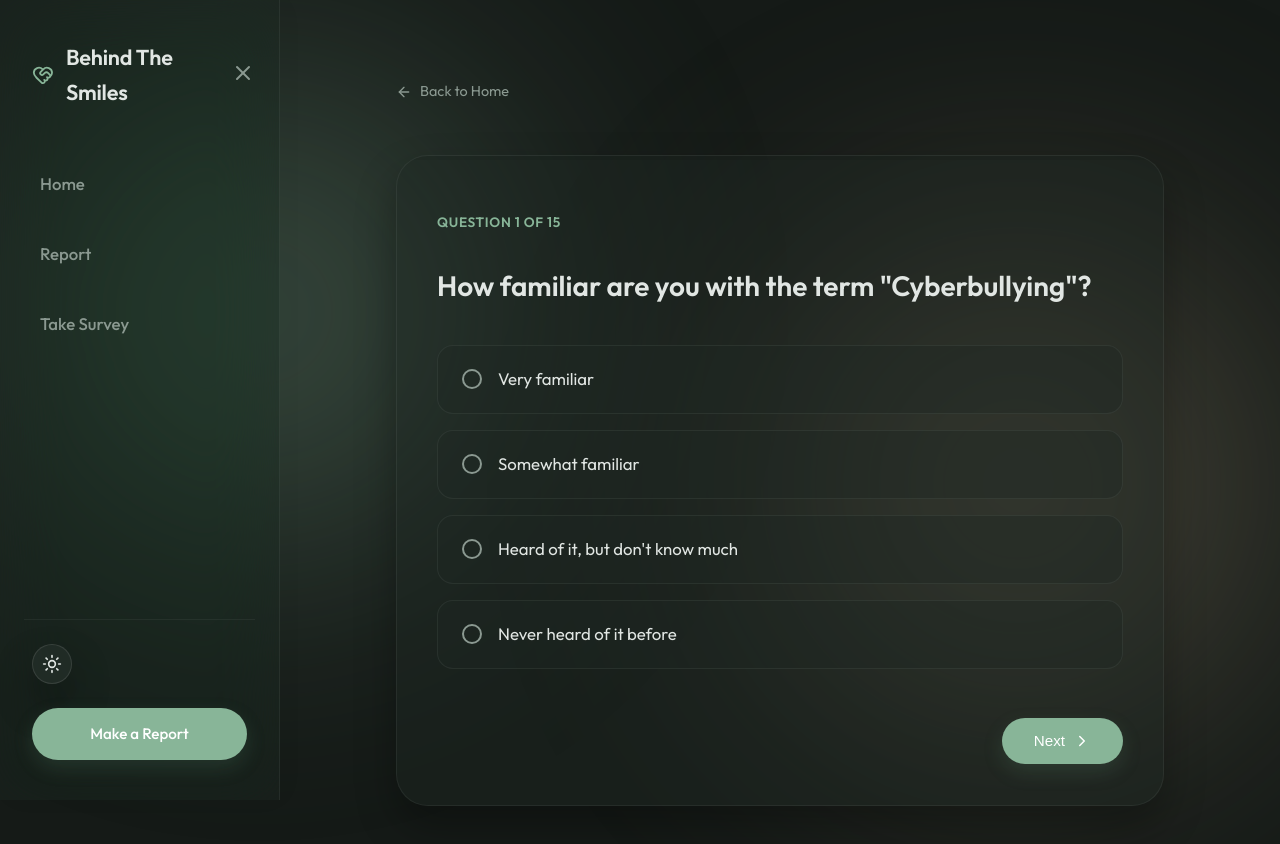
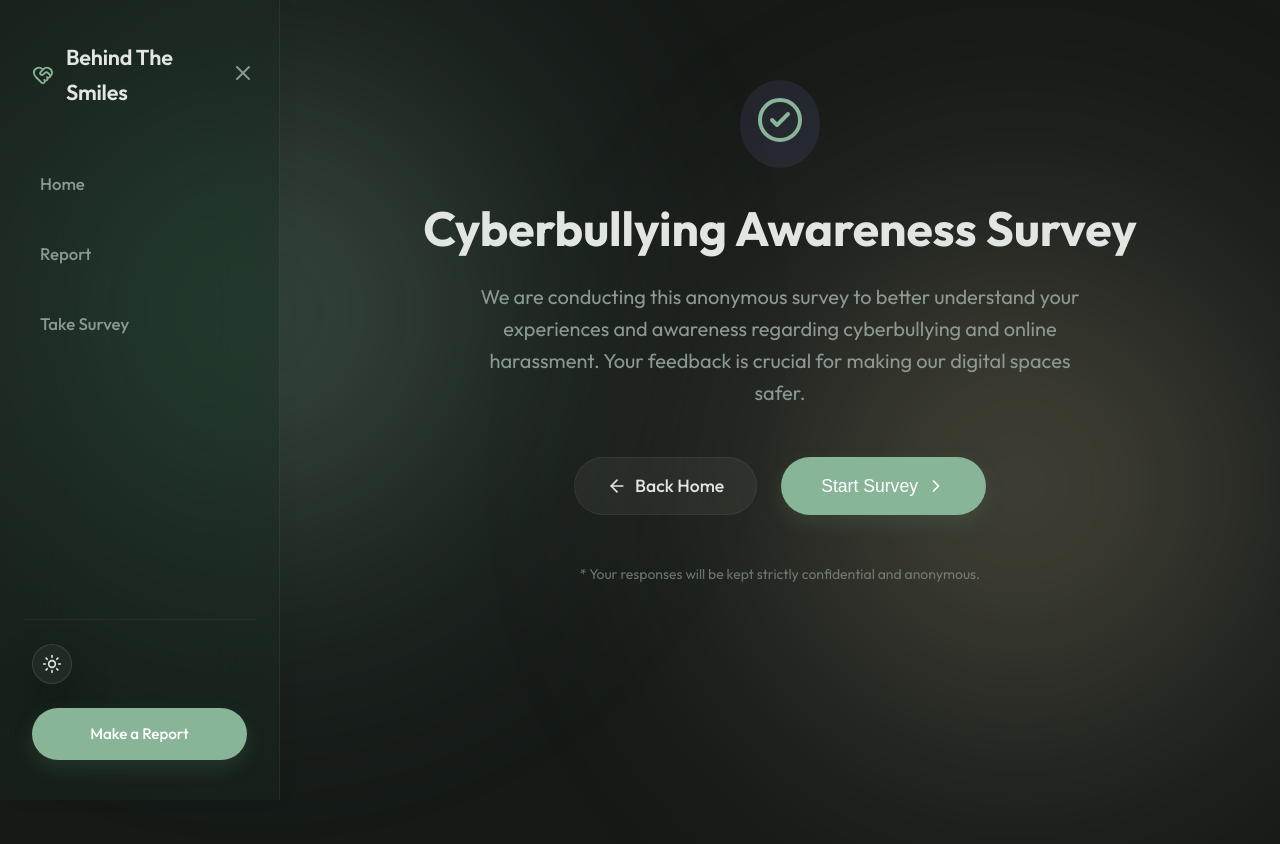
Before and after one commit to mrsreeindian/cyber-report, a Next.js app: page /survey in a window 1280 px wide. Shown: the top 844 px of the page. After the commit the page ends 800 px from the top, so only its background shows below. Built offline with nearby package versions, Linux system fonts and the light colour scheme; no server answers.

Commit message:
Add landing page for the survey

```diff
--- a/src/app/survey/page.tsx
+++ b/src/app/survey/page.tsx
@@ -99,7 +99,7 @@ const questions = [
 ];
 
 export default function SurveyPage() {
-  const [currentStep, setCurrentStep] = useState(0);
+  const [currentStep, setCurrentStep] = useState(-1);
   const [answers, setAnswers] = useState<Record<string, string | string[]>>({});
   const [otherText, setOtherText] = useState('');
   const [isSubmitting, setIsSubmitting] = useState(false);
@@ -172,6 +172,38 @@ export default function SurveyPage() {
         <Link href="/" className="btn btn-secondary">
           Return to Home
         </Link>
+      </div>
+    );
+  }
+
+  if (currentStep === -1) {
+    return (
+      <div className="animate-fade-in" style={{ display: 'flex', flexDirection: 'column', alignItems: 'center', justifyContent: 'center', minHeight: '70vh', textAlign: 'center', padding: '2rem 1rem' }}>
+        <div style={{ marginBottom: '2rem', background: 'rgba(155, 135, 245, 0.1)', padding: '1rem', borderRadius: '50%', color: 'var(--primary)' }}>
+          <CheckCircle2 size={48} />
+        </div>
+        <h1 style={{ fontSize: '3rem', fontWeight: 700, marginBottom: '1.5rem', lineHeight: 1.2 }}>
+          Cyberbullying Awareness Survey
+        </h1>
+        <p style={{ color: 'var(--text-secondary)', fontSize: '1.25rem', maxWidth: '600px', marginBottom: '3rem', lineHeight: 1.6 }}>
+          We are conducting this anonymous survey to better understand your experiences and awareness regarding cyberbullying and online harassment. Your feedback is crucial for making our digital spaces safer.
+        </p>
+        <div style={{ display: 'flex', gap: '1.5rem' }}>
+          <Link href="/" className="btn btn-secondary" style={{ padding: '0.875rem 2rem', fontSize: '1.1rem' }}>
+            <ArrowLeft size={20} /> Back Home
+          </Link>
+          <button
+            onClick={() => setCurrentStep(0)}
+            className="btn btn-primary"
+            style={{ padding: '0.875rem 2.5rem', fontSize: '1.1rem' }}
+          >
+            Start Survey <ChevronRight size={20} />
+          </button>
+        </div>
+
+        <p style={{ color: 'var(--text-secondary)', fontSize: '0.875rem', marginTop: '3rem', opacity: 0.7 }}>
+          * Your responses will be kept strictly confidential and anonymous.
+        </p>
       </div>
     );
   }
```
